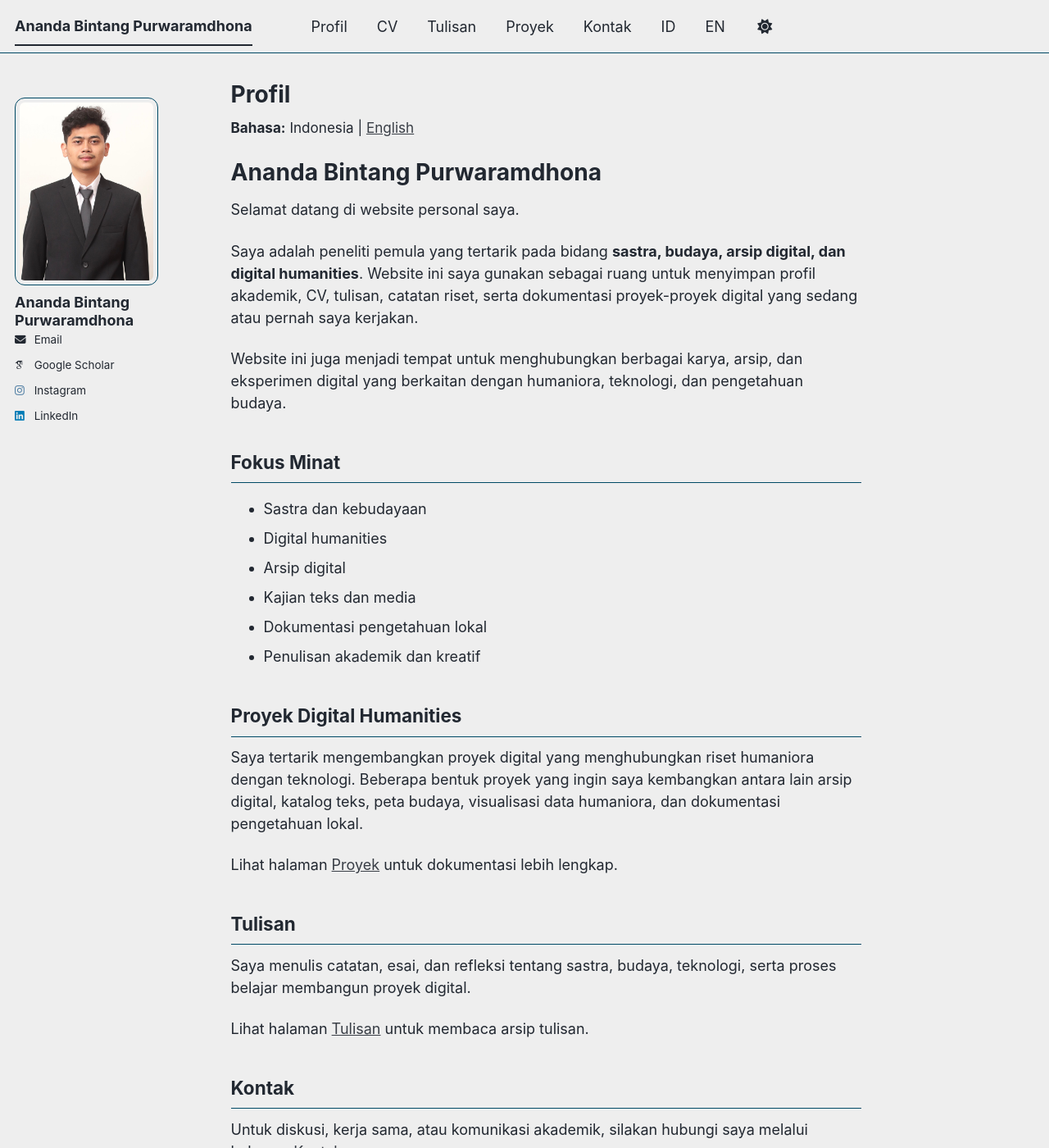
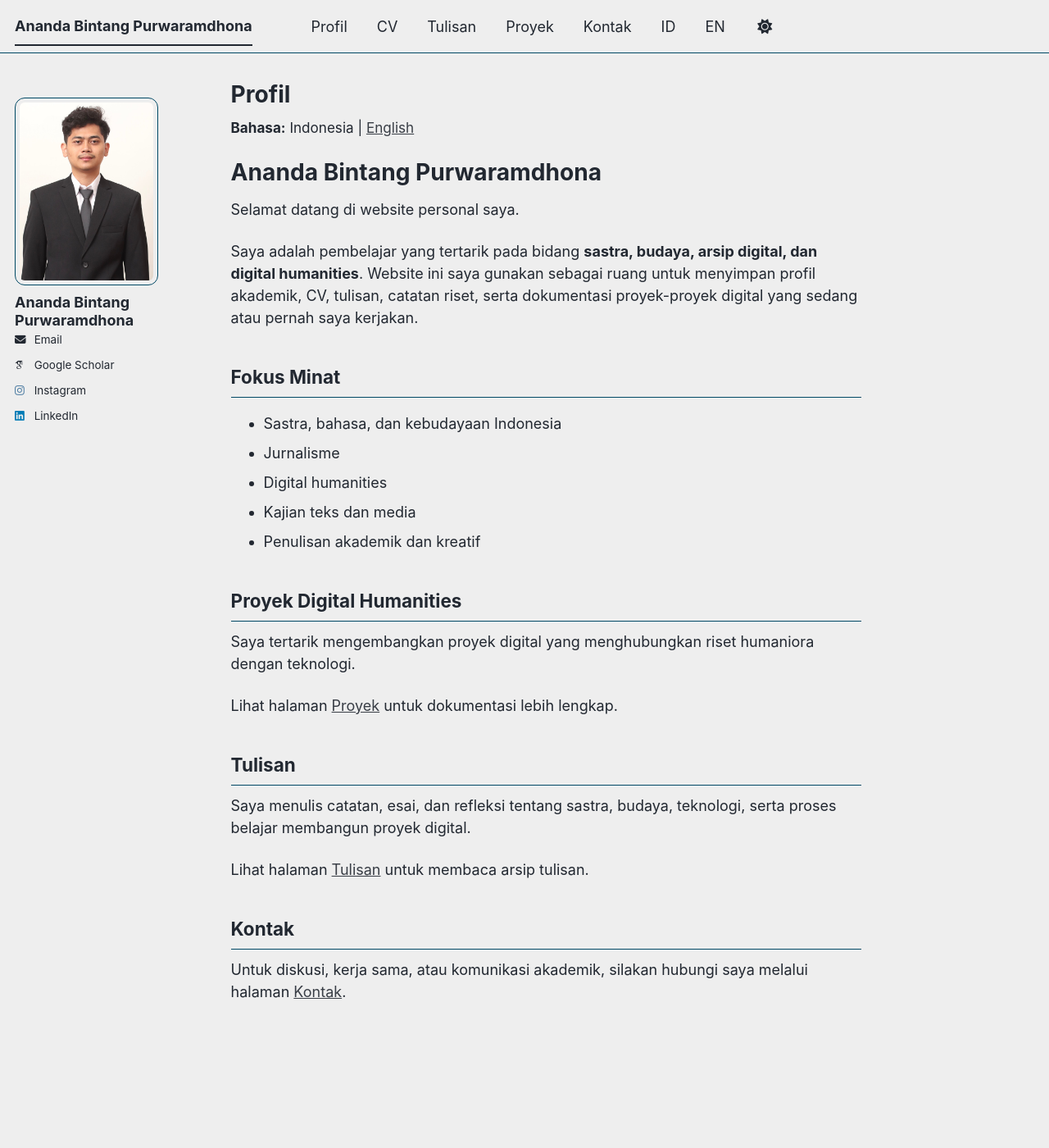
Before and after one commit to Anandabintangp/anandabintangp.github.io, a Jekyll site: the page built from _pages/about.md, in a window 1280 px wide and 1400 px high. Shown: the whole window at 82% size. Built offline with Jekyll 4.4.1, drawn with Linux system fonts in a browser that asks for light colours; some web fonts are replaced; a script bundle is joined from its source files by our own code; library files that are not in the unit come from our copies.

Commit message:
Update about.md

```diff
--- a/_pages/about.md
+++ b/_pages/about.md
@@ -15,22 +15,19 @@ redirect_from:
 
 Selamat datang di website personal saya.
 
-Saya adalah peneliti pemula yang tertarik pada bidang **sastra, budaya, arsip digital, dan digital humanities**. Website ini saya gunakan sebagai ruang untuk menyimpan profil akademik, CV, tulisan, catatan riset, serta dokumentasi proyek-proyek digital yang sedang atau pernah saya kerjakan.
-
-Website ini juga menjadi tempat untuk menghubungkan berbagai karya, arsip, dan eksperimen digital yang berkaitan dengan humaniora, teknologi, dan pengetahuan budaya.
+Saya adalah pembelajar yang tertarik pada bidang **sastra, budaya, arsip digital, dan digital humanities**. Website ini saya gunakan sebagai ruang untuk menyimpan profil akademik, CV, tulisan, catatan riset, serta dokumentasi proyek-proyek digital yang sedang atau pernah saya kerjakan.
 
 ## Fokus Minat
 
-- Sastra dan kebudayaan
+- Sastra, bahasa, dan kebudayaan Indonesia
+- Jurnalisme
 - Digital humanities
-- Arsip digital
 - Kajian teks dan media
-- Dokumentasi pengetahuan lokal
 - Penulisan akademik dan kreatif
 
 ## Proyek Digital Humanities
 
-Saya tertarik mengembangkan proyek digital yang menghubungkan riset humaniora dengan teknologi. Beberapa bentuk proyek yang ingin saya kembangkan antara lain arsip digital, katalog teks, peta budaya, visualisasi data humaniora, dan dokumentasi pengetahuan lokal.
+Saya tertarik mengembangkan proyek digital yang menghubungkan riset humaniora dengan teknologi.
 
 Lihat halaman [Proyek](/portfolio/) untuk dokumentasi lebih lengkap.
 
```
